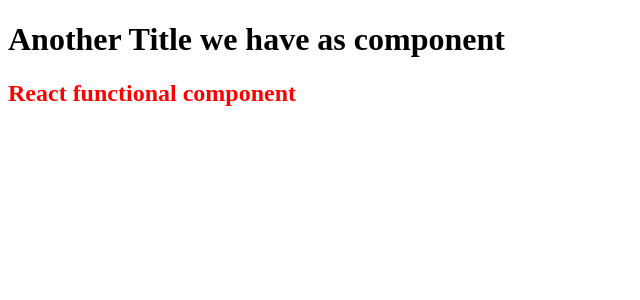
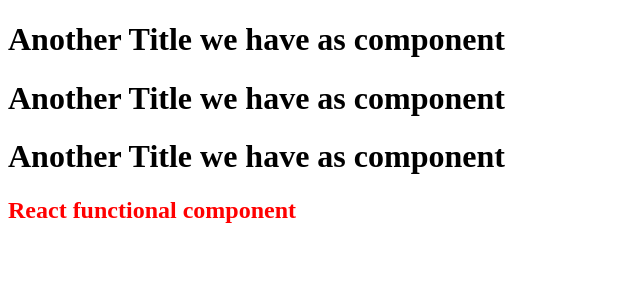
Before and after one commit to Ranjodhsandhu/ReactProject, a React (Vite) app: page / in a window 1280 px wide. Shown: the top 300 px of the page, without its empty margins (0-640 px from the left). Built offline with nearby package versions, Linux system fonts and the light colour scheme.

Commit message:
Writing javascript code in JSX

```diff
--- a/App.js
+++ b/App.js
@@ -33,10 +33,13 @@
 // const HeadingComponent1 = () => {
 //     return <h1 id="heading" className="root">React using JSX</h1>
 // }
+const number = 1999;
 // This is also known as Component Composition - We are including Title into container element
 const HeadingComponent2 = () => (
     <div id="container">
+        {Title()}
         <Title />
+        <Title></Title>
         <h2 id="heading" className="root">React functional component</h2>
     </div>
 );
@@ -44,6 +47,8 @@
 
 const Title = () => (<h1>Another Title we have as component</h1>);
 
+const titleElement = (<h3>My tile element </h3>);
+
 const root = ReactDOM.createRoot(document.getElementById('root'));
 // root.render(jsxHeading); // this is how we render React Element
 
```
Also changed, not shown: 1 other file (tests, documents, lock files or other folders).
